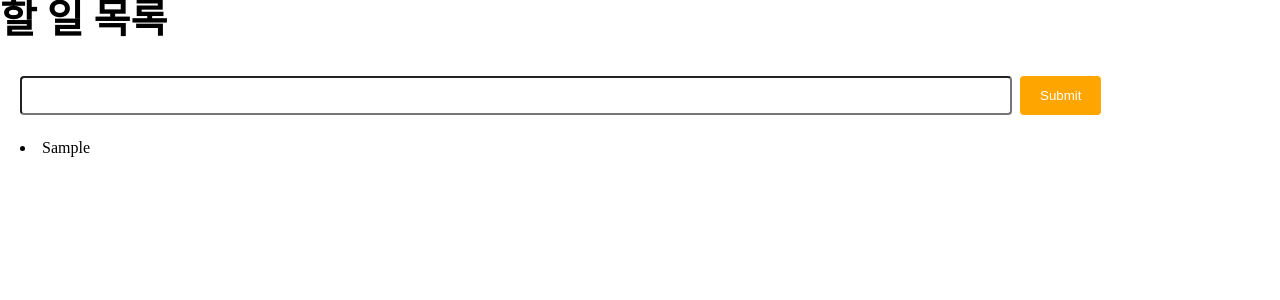
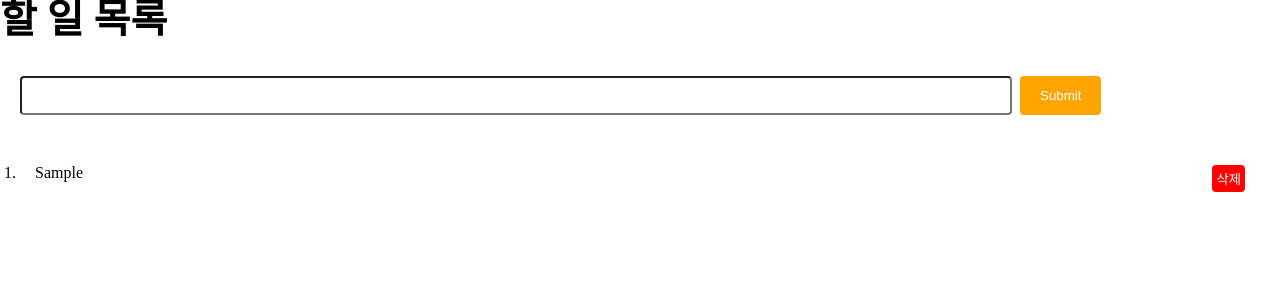
Before and after one commit to grighth12/vue3-todo, a Vue app: page / in a window 1280 px wide. Both pictures are taken after typing "Sample" into the empty fields and a click on the input 1060 px from the left and 95 px from the top of the page. Shown: the top 300 px of the page. Built offline with nearby package versions, Linux system fonts and the light colour scheme.

Commit message:
feat: todo item 삭제

```diff
--- a/index.html
+++ b/index.html
@@ -16,6 +16,11 @@
       * {
         box-sizing: border-box;
       }
+
+      button,
+      input[type="submit"] {
+        cursor: pointer;
+      }
     </style>
   </head>
   <body>
--- a/src/components/TodoItem.vue
+++ b/src/components/TodoItem.vue
@@ -1,9 +1,18 @@
 <template>
-  <li class="todo-item">{{ todo }}</li>
+  <li class="todo-item">
+    <div class="todo-item-inner">
+      <span>{{ todo }}</span>
+
+      <button class="todo-item__remove-button" @click="$emit('removeTodo')">
+        삭제
+      </button>
+    </div>
+  </li>
 </template>
 
 <script>
 export default {
+  emit: ["removeTodo"],
   props: {
     todo: String,
   },
@@ -11,8 +20,25 @@ export default {
 };
 </script>
 
-<style scoped>
+<style scoped lang="scss">
 .todo-item {
-  padding: 5px 20px;
+  height: max-content;
+  padding: 10px 15px;
+  &-inner {
+    display: flex;
+    justify-content: space-between;
+  }
+
+  &__remove-button {
+    padding: 4px;
+    color: white;
+    background-color: red;
+    border: 0;
+    border-radius: 4px;
+
+    :focus-visible {
+      outline: 1px solid white;
+    }
+  }
 }
 </style>
--- a/src/views/TodoList.vue
+++ b/src/views/TodoList.vue
@@ -2,9 +2,14 @@
   <h1 class="page-title">할 일 목록</h1>
   <TodoInput @submitTodo="handleSubmitTodo" />
 
-  <ul>
-    <TodoItem v-for="todo in todos" :key="todo" :todo="todo" />
-  </ul>
+  <ol>
+    <TodoItem
+      v-for="(todo, index) in todos"
+      :key="todo"
+      :todo="todo"
+      @removeTodo="() => handleRemoveTodo(index)"
+    />
+  </ol>
 </template>
 
 <script>
@@ -25,9 +30,14 @@ export default {
       todos.push(value);
     };
 
+    const handleRemoveTodo = (index) => {
+      todos.splice(index, 1);
+    };
+
     return {
       todos,
       handleSubmitTodo,
+      handleRemoveTodo,
     };
   },
 };
@@ -40,7 +50,9 @@ export default {
   margin-bottom: 16px;
 }
 
-ul {
-  list-style: inside;
+ol {
+  padding: 20px;
+  margin: auto;
+  list-style: decimal;
 }
 </style>
```
